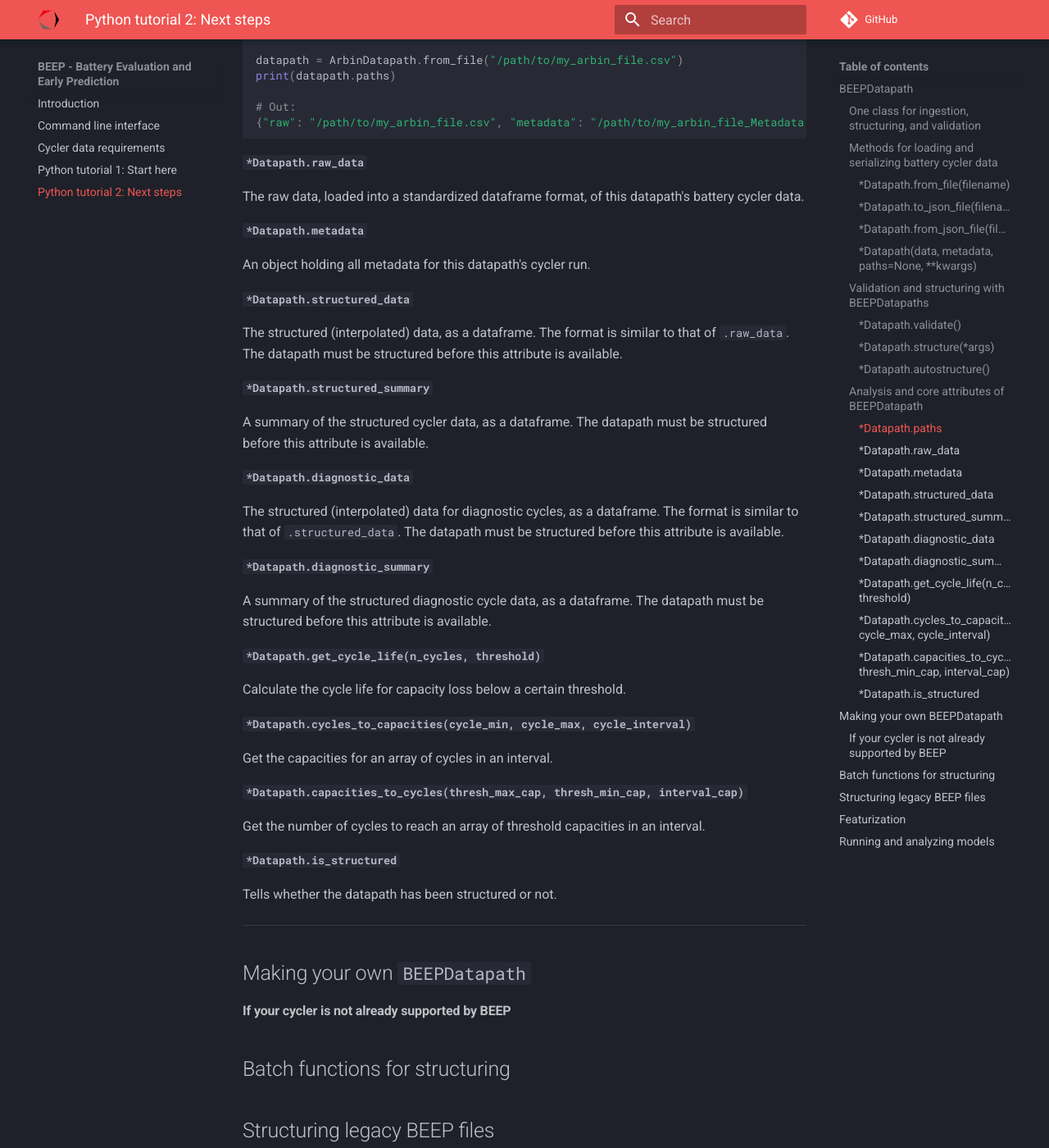
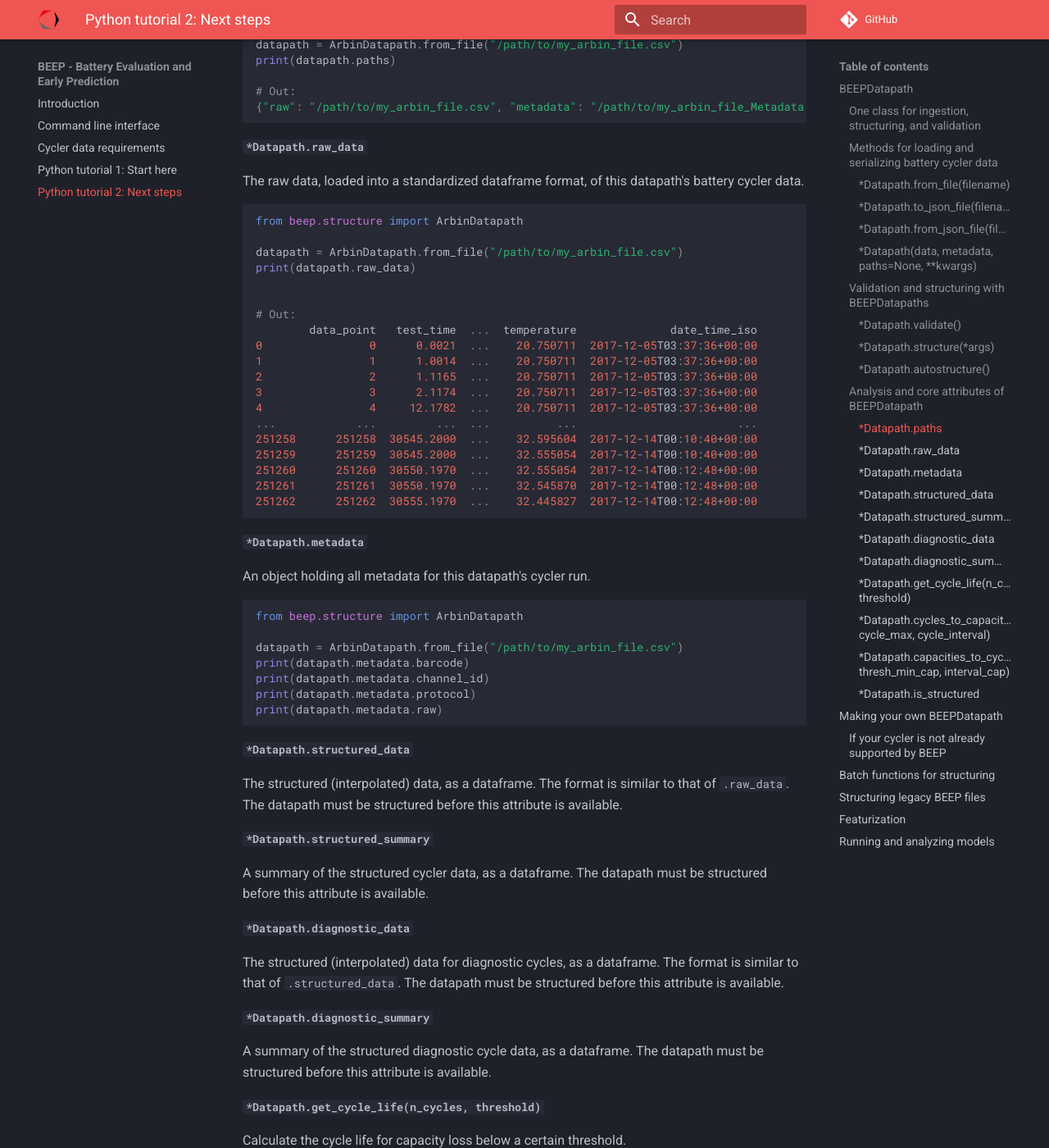
Before and after one commit to TRI-AMDD/beep, an MkDocs documentation site: the page built from docs_src/tutorial2.md, in a window 1280 px wide and 1400 px high, scrolled down 3016 px. Shown: the whole window at 82% size. Built offline with MkDocs 1.6.1 and Material for MkDocs 9.7.7, drawn with Linux system fonts in a browser that asks for light colours; comment, search, counter and statistics services are not loaded.

Commit message:
updating docs with examples

````diff
--- a/docs_src/tutorial2.md
+++ b/docs_src/tutorial2.md
@@ -129,7 +129,6 @@ Access all paths of files related to this datapath. `paths` is a simple mapping
 ```python
 from beep.structure import ArbinDatapath
 
-
 datapath = ArbinDatapath.from_file("/path/to/my_arbin_file.csv")
 print(datapath.paths)
 
@@ -142,9 +141,44 @@ print(datapath.paths)
 The raw data, loaded into a standardized dataframe format, of this datapath's battery cycler data.
 
 
+```python
+from beep.structure import ArbinDatapath
+
+datapath = ArbinDatapath.from_file("/path/to/my_arbin_file.csv")
+print(datapath.raw_data)
+
+
+# Out:
+        data_point   test_time  ...  temperature              date_time_iso
+0                0      0.0021  ...    20.750711  2017-12-05T03:37:36+00:00
+1                1      1.0014  ...    20.750711  2017-12-05T03:37:36+00:00
+2                2      1.1165  ...    20.750711  2017-12-05T03:37:36+00:00
+3                3      2.1174  ...    20.750711  2017-12-05T03:37:36+00:00
+4                4     12.1782  ...    20.750711  2017-12-05T03:37:36+00:00
+...            ...         ...  ...          ...                        ...
+251258      251258  30545.2000  ...    32.595604  2017-12-14T00:10:40+00:00
+251259      251259  30545.2000  ...    32.555054  2017-12-14T00:10:40+00:00
+251260      251260  30550.1970  ...    32.555054  2017-12-14T00:12:48+00:00
+251261      251261  30550.1970  ...    32.545870  2017-12-14T00:12:48+00:00
+251262      251262  30555.1970  ...    32.445827  2017-12-14T00:12:48+00:00
+```
+
+
 #### `*Datapath.metadata`
 
 An object holding all metadata for this datapath's cycler run.
+
+
+```python
+from beep.structure import ArbinDatapath
+
+datapath = ArbinDatapath.from_file("/path/to/my_arbin_file.csv")
+print(datapath.metadata.barcode)
+print(datapath.metadata.channel_id)
+print(datapath.metadata.protocol)
+print(datapath.metadata.raw)
+
+```
 
 
 #### `*Datapath.structured_data`
````
